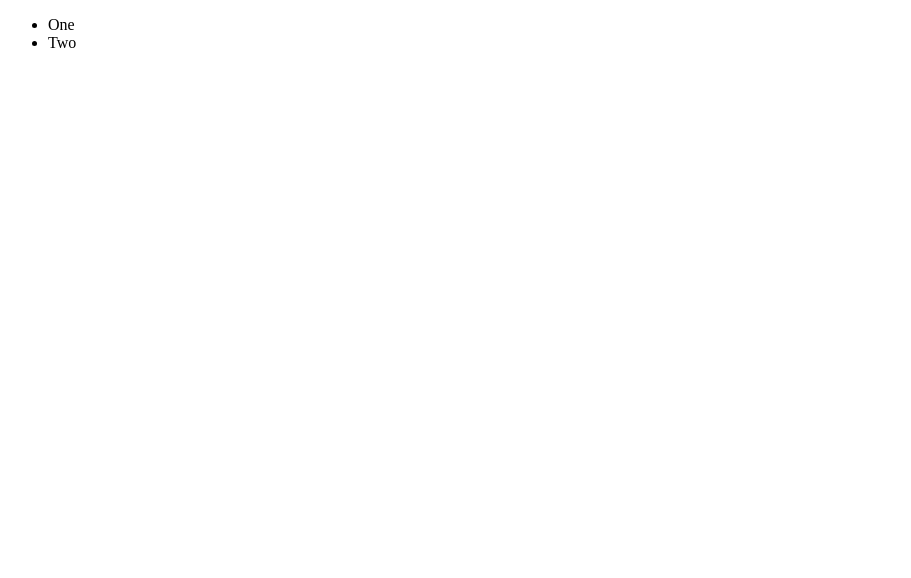
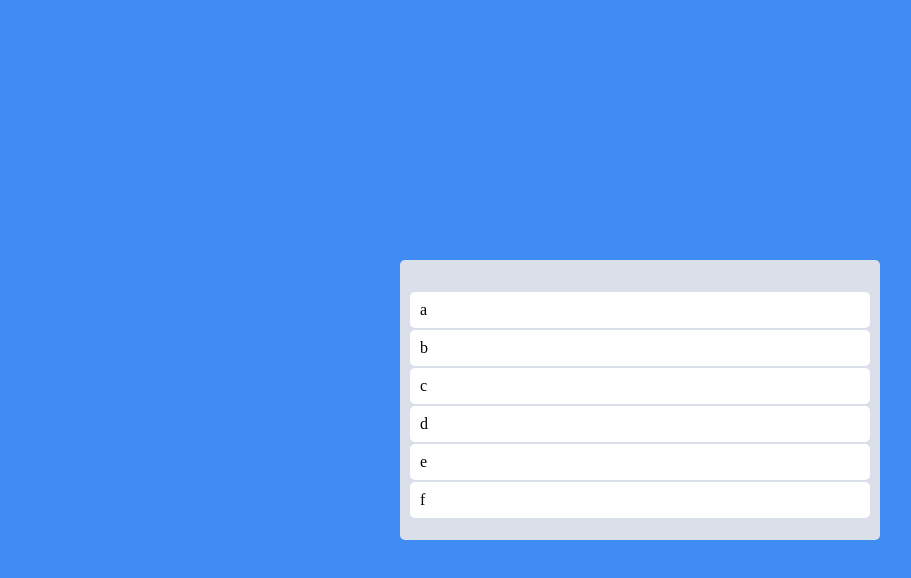
Before and after one commit to griteach/trello-react, a React (Create React App) app: page / in a window 1280 px wide. Shown: the top 578 px of the page, without its empty margins (0-911 px from the left). Built offline with nearby package versions, Linux system fonts and the light colour scheme.

Commit message:
RBD drag & drop

```diff
--- a/src/App.tsx
+++ b/src/App.tsx
@@ -1,33 +1,73 @@
 
-import { create } from 'domain';
+
 import { DragDropContext, Draggable, Droppable }from "react-beautiful-dnd";
-import {createGlobalStyle} from 'styled-components';
-import reset from 'styled-reset';
+import styled from 'styled-components';
 
-const GlobalStyle = createGlobalStyle`
-  ${reset};
+const Wrapper = styled.div`
+  display: flex;
+  max-width: 480px;
+  width:100%;
+  margin:0 auto;
+  justify-content: center;
+  align-items: center;
+  height:100vh;
+  background-color: ${(props) => props.theme.bgColor};
+`;
+
+const Board = styled.div`
+  padding:20px 10px;
+  padding-top: 30px;
+  background-color: ${(props) => props.theme.boardColor};
+  border-radius: 5px;
+  min-height:200px;
+`;
+
+const Boards = styled.div`
+  display: grid;
+  width:100%;
+  grid-template-columns: repeat(1, 1fr);
+
 `
 
+const Card = styled.div`
+  border-radius: 5px;
+  padding:10px 10px;
+  background-color: ${(props) => props.theme.cardColor};
+  margin:2px 0px;
+`;
+
+
+const toDos = ["a", "b", "c", "d", "e", "f"]
 
 
 function App() {
   const onDragEnd = () => {};
-return <DragDropContext onDragEnd={onDragEnd}>
-  <div>
+return (<DragDropContext onDragEnd={onDragEnd}>
+  <Wrapper>
+    <Boards>
     <Droppable droppableId="one">
-      {() => <ul>
+      {(magic) => <Board ref={magic.innerRef} {...magic.droppableProps}>
 
-        <Draggable draggableId="first" index={0}>
-          {() => <li>One</li>}
+      {toDos.map((toDo, index) =>
+      <Draggable draggableId={toDo} index={index}>
+          {(magic) => <Card
+          ref={magic.innerRef}
+          {...magic.draggableProps}
+          {...magic.dragHandleProps} >
+
+            {toDo}
+            </Card>}
         </Draggable>
-        <Draggable draggableId="second" index={1}>
-          {() => <li>Two</li>}
-        </Draggable>
-        </ul>}
+        )}
+        {magic.placeholder}
+
+        </Board>}
+
     </Droppable>
-  </div>
+    </Boards>
+  </Wrapper>
 
-</DragDropContext>;
+</DragDropContext>);
 
 }
 
--- a/src/index.tsx
+++ b/src/index.tsx
@@ -2,9 +2,21 @@
 import React from 'react';
 import ReactDOM from 'react-dom/client';
 import { RecoilRoot } from 'recoil';
+import { createGlobalStyle, ThemeProvider, DefaultTheme } from 'styled-components';
+import reset from 'styled-reset';
 import App from './App';
+import { darkTheme } from './theme';
 
 
+
+const GlobalStyle = createGlobalStyle`
+  ${reset}
+  body{
+    color:black;
+    background-color: ${(props)=> props.theme.bgColor};
+  }
+
+`;
 const queryClient = new QueryClient();
 
 
@@ -12,13 +24,17 @@
   document.getElementById('root') as HTMLElement
 );
 root.render(
-  <React.StrictMode>
-    <QueryClientProvider client={queryClient}>
-      <RecoilRoot>
-        <App />
-      </RecoilRoot>
+
+    <ThemeProvider theme={darkTheme}>
+
+      <QueryClientProvider client={queryClient}>
+        <RecoilRoot>
+          <GlobalStyle />
+          <App />
+        </RecoilRoot>
 
 
-    </QueryClientProvider>
-  </React.StrictMode>
+      </QueryClientProvider>
+    </ThemeProvider>
+
 );
--- /dev/null
+++ b/src/theme.ts
@@ -0,0 +1,9 @@
+import { DefaultTheme } from 'styled-components';
+
+
+export const darkTheme: DefaultTheme = {
+    bgColor:"#3F8CF2",
+    boardColor:"#DADFE9",
+    cardColor:"white",
+
+}
```
Also changed, not shown: src/styled.d.ts (added, +9 -0 lines).
